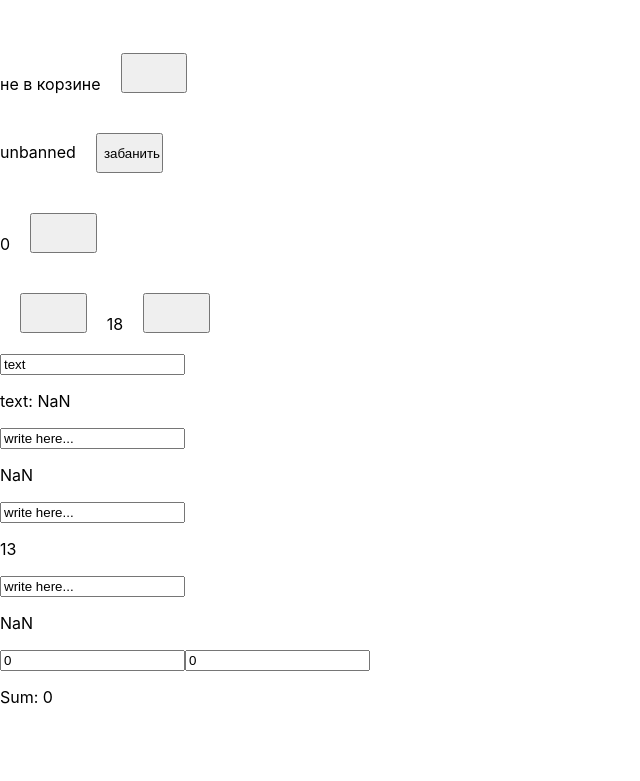
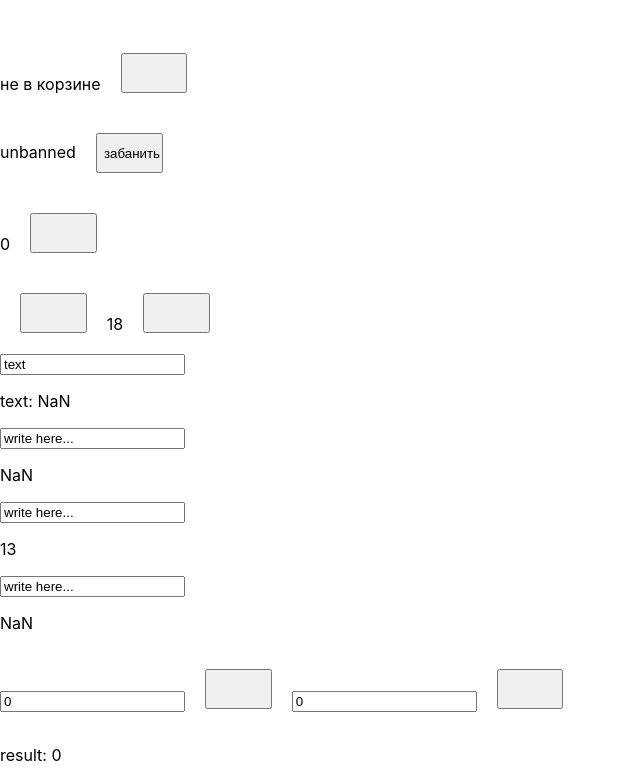
Before and after one commit to Alfaussa/my-app, a React (Create React App) app: page / in a window 1280 px wide. Shown: the part 271-1052 px from the top of the page, without its empty margins (0-640 px from the left). Before the commit the page ends 994 px from the top, so only its background shows below. Built offline with nearby package versions, Linux system fonts and the light colour scheme.

Commit message:
git commit -m aer

```diff
--- a/src/App.js
+++ b/src/App.js
@@ -21,6 +21,7 @@ function App() {
   const [text1, setText1] = useState('write here...')
   const [value1, setValue1] = useState(0);
   const [value2, setValue2] = useState(0);
+  const [result, setResult] = useState(0);
 
 
 // function clickHandler(){
@@ -46,6 +47,9 @@ function yearBirth(num){
 }
 function farToCel(num){
 return num - 32;
+ }
+ function handleClick(){
+  setResult(Number(value1)+ Number(value2))
  }
 
 
@@ -91,9 +95,11 @@ return <>
 <p>{text1.length}</p>
 <input value={text} onChange={(event) => setText(event.target.value)}/>
 <p>{farToCel(text)}</p>
-<input value = {value1} onChange={(event) => setValue1(+event.target.value)}></input>
-<input value = {value2} onChange={(event) => setValue2(+event.target.value)}></input>
-<p>Sum: {(value1 + value2)/2}</p>
+<input value = {value1} onChange={(event) => setValue1(event.target.value)}></input>
+<button onClick={() => setResult(Number(value1)+Number(value2))}btn></button>
+<input value = {value2} onChange={(event) => setValue2(event.target.value)}></input>
+<button onClick={() => setResult(Number(value1)*Number(value2))}btn></button>
+<p>result: {result}</p>
 </>
 
 
```
